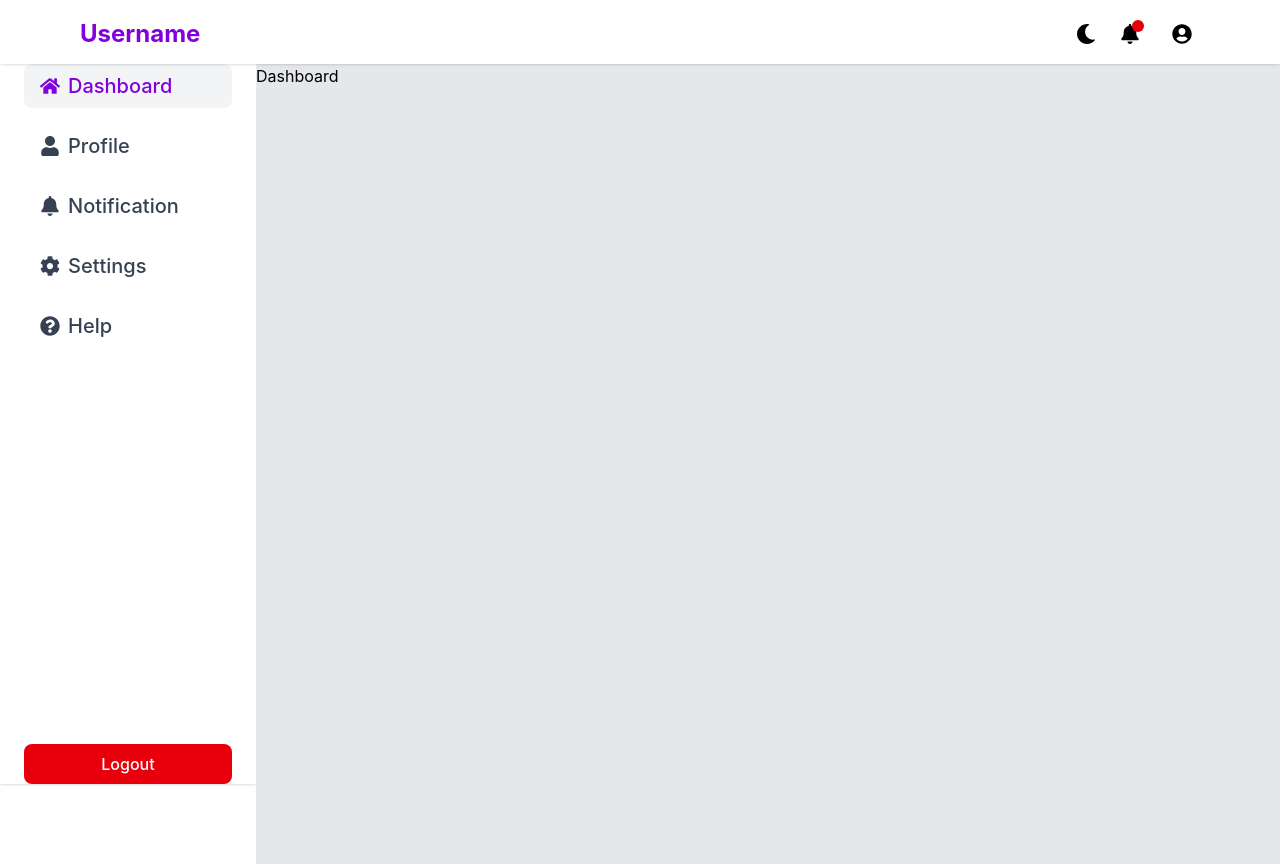
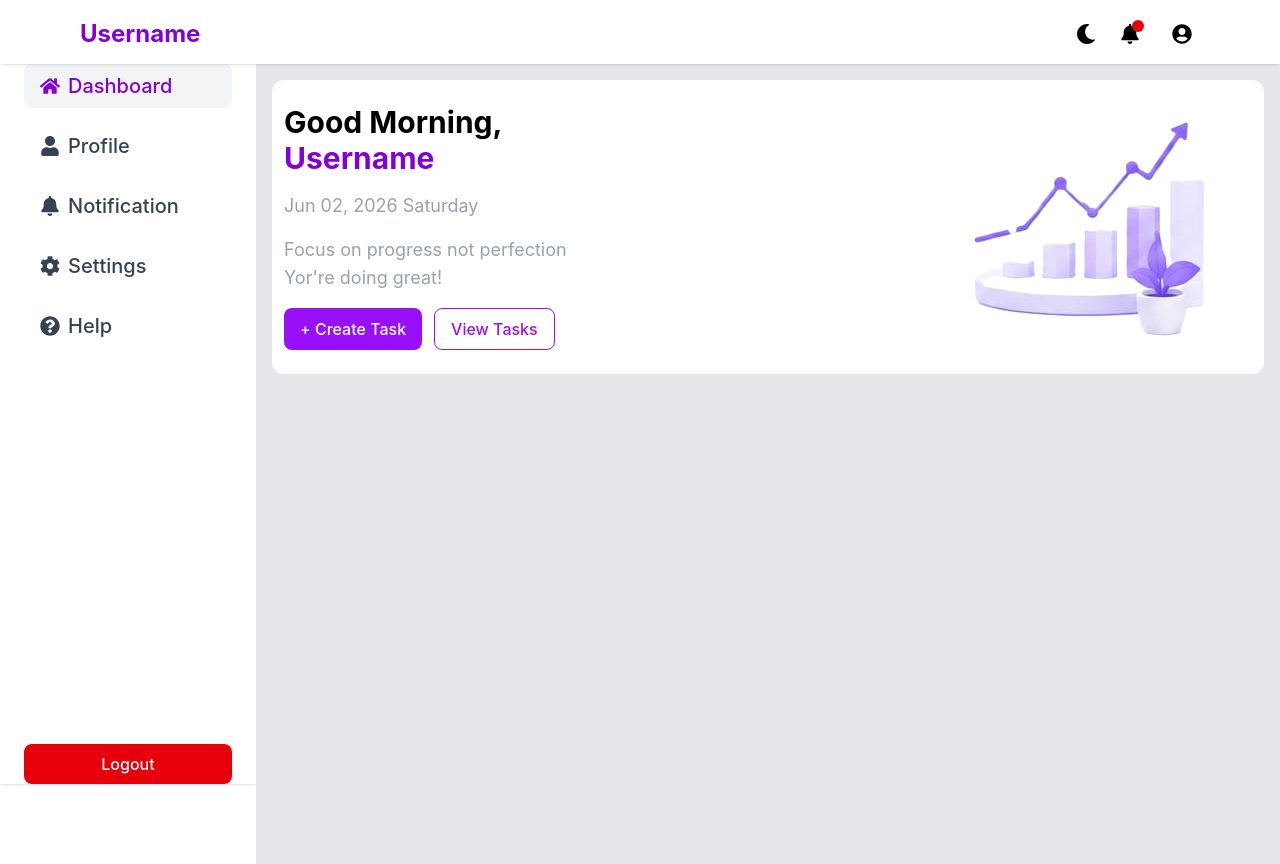
Before and after one commit to AmaanKhanGit/user-dashboard, a React (Vite) app: page / in a window 1280 px wide. Built offline with nearby package versions, Linux system fonts and the light colour scheme.

Commit message:
dashboard hero section

```diff
--- a/src/Pages/Dashboard/Dashboard.jsx
+++ b/src/Pages/Dashboard/Dashboard.jsx
@@ -1,7 +1,12 @@
 import DashboardLayout from "../../components/DashboardLayout";
+import DashboardHero from "./components/DashboardHero";
 
 const Dashboard = () => {
-  return <DashboardLayout>Dashboard </DashboardLayout>;
+  return (
+    <DashboardLayout className="p-5">
+      <DashboardHero />
+    </DashboardLayout>
+  );
 };
 
 export default Dashboard;
--- /dev/null
+++ b/src/Pages/Dashboard/components/DashboardHero.jsx
@@ -0,0 +1,26 @@
+import Button from "../../../components/Layout/Button";
+const DashboardHero = () => {
+  return (
+    <section className="flex justify-between rounded-xl bg-white px-3 py-6 max-md:flex-col">
+      <div className="flex flex-col gap-4">
+        <h1 className="flex text-3xl font-bold sm:flex-col">
+          <div>Good Morning,</div>
+          <div className="text-purple-700">Username</div>
+        </h1>
+        <p className="text-lg text-gray-400">Jun 02, 2026 Saturday</p>
+        <p className="text-lg text-gray-400">
+          Focus on progress not perfection <br /> Yor're doing great!
+        </p>
+        <div className="flex gap-3">
+          <Button> + Create Task</Button>
+          <Button className="hollowBtn"> View Tasks</Button>
+        </div>
+      </div>
+      <div className="">
+        <img className="w-full" src="/dashboardHero.png" alt="dashboardHero" />
+      </div>
+    </section>
+  );
+};
+
+export default DashboardHero;
--- a/src/components/DashboardLayout.jsx
+++ b/src/components/DashboardLayout.jsx
@@ -5,7 +5,7 @@ import MobileDrawer from "./Drawers/MobileDrawer";
 import DesktopDrawer from "./Drawers/DesktopDrawer";
 import Overlay from "./Overlay";
 
-const DashboardLayout = ({ children }) => {
+const DashboardLayout = ({ children, className }) => {
   const [isOpen, setOpen] = useState(false);
   return (
     <div className="flex h-full flex-col">
@@ -18,7 +18,7 @@ const DashboardLayout = ({ children }) => {
           className={`fixed top-0 left-0 z-50 h-screen w-64 bg-white transition-transform duration-300 md:static ${isOpen ? "translate-x-0" : "-translate-x-full"} sm:hidden`}
         >
           <Sidebar
-            className="z-10 flex h-[90%] w-64 flex-col justify-between bg-white px-6 py-5"
+            className="z-10 flex h-[90%] w-64 flex-col justify-between bg-white"
             onClose={() => setOpen(false)}
           />
         </MobileDrawer>
@@ -27,7 +27,7 @@ const DashboardLayout = ({ children }) => {
           <Sidebar className="z-10 flex h-[90%] w-64 flex-col justify-between bg-white px-6 shadow" />
         </DesktopDrawer>
 
-        <main className="h-screen flex-1 overflow-y-auto bg-gray-200">
+        <main className="h-screen flex-1 overflow-y-auto bg-gray-200 p-4">
           {children}
         </main>
       </div>
--- a/src/components/Topnav.jsx
+++ b/src/components/Topnav.jsx
@@ -1,5 +1,5 @@
 import { FaMoon, FaBell, FaBars } from "react-icons/fa";
-import ProfileMenu from "./Layout/ProdileMane";
+import ProfileMenu from "./Layout/ProdileMenu";
 const Topnav = ({ onClose }) => {
   return (
     <div className="sticky top-0 z-20 h-16 bg-white shadow">
--- a/src/index.css
+++ b/src/index.css
@@ -8,14 +8,18 @@ body,
 
 @layer components {
   .myBtn {
-    @apply px-4 py-2 rounded-lg cursor-pointer  bg-purple-600 text-white font-medium hover:bg-purple-700 transition-colors duration-200;
+    @apply cursor-pointer rounded-lg bg-purple-600 px-4 py-2 font-medium text-white transition-colors duration-200 hover:bg-purple-700;
   }
 
   .dangerBtn {
-    @apply bg-red-600  hover:bg-red-700;
+    @apply bg-red-600 hover:bg-red-700;
   }
 
   .myContainer {
-    @apply max-w-[1200px] mx-auto;
+    @apply mx-auto max-w-[1200px];
+  }
+
+  .hollowBtn {
+    @apply border border-purple-600 bg-white text-purple-600 hover:bg-purple-100;
   }
 }
```
Also changed, not shown: public/dashboardHero.png (added), src/components/Layout/ProdileMenu.jsx (renamed from src/components/Layout/ProdileMane.jsx).
